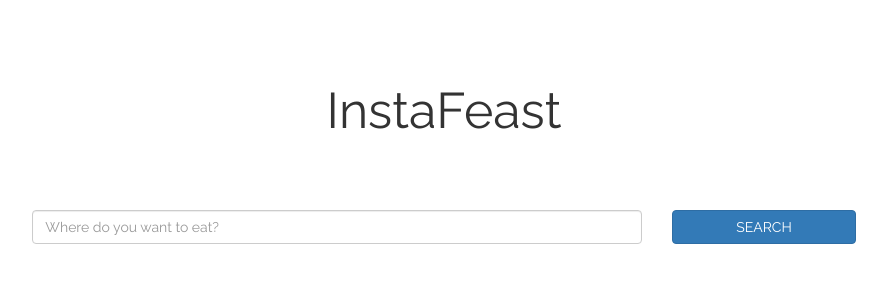
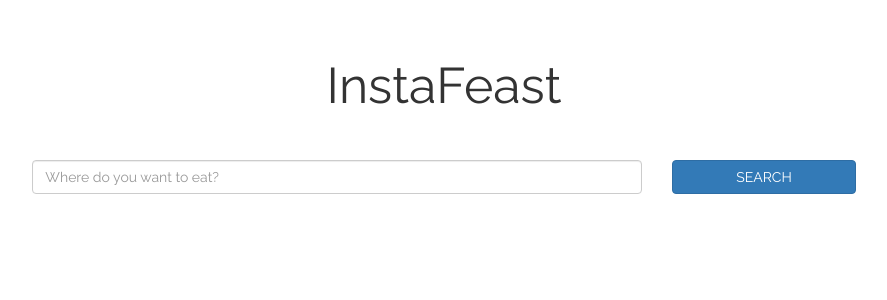
Before and after one commit to SuyashLakhotia/InstaFeast, a Django app: page / in a window 1280 px wide. Shown: the top 300 px of the page, without its empty margins (196-1083 px from the left). Run offline with Django 3.2, Linux system fonts and the light colour scheme; parts of the project's set-up code (start-up, migrations or seed data) failed here and were passed over; some libraries are stand-ins or nearby versions.

Commit message:
Fixed Minor Bugs

```diff
--- a/MainApp/templates/index.html
+++ b/MainApp/templates/index.html
@@ -23,7 +23,7 @@
 <body>
 
     <div class="container-fluid">
-        <div class="row" style="margin-top: 5%">
+        <div class="row" style="margin-top: 3%">
             <h1 style="text-align: center">InstaFeast</h1>
         </div>
     </div>
@@ -31,7 +31,7 @@
     <div class="container-fluid">
         <form method="post" action ="#" >
             {% csrf_token %}
-            <div class="row" style="margin-top: 5%">
+            <div class="row" style="margin-top: 3%">
                 <div class="col-md-6 col-md-offset-2">
                     <input id="pac-input" class="form-control" type="text" placeholder="Where do you want to eat?">
                     <input type="hidden" id="placeName" name="placeName">
--- a/MainApp/views.py
+++ b/MainApp/views.py
@@ -31,7 +31,7 @@ def Google_to_FB_to_Insta(name, lat, lng):
 	fb_places_names = []
 	fb_places_id = []
 
-	termsCheck = ['breakfast', 'brunch', 'lunch', 'dinner', 'food', 'dessert', 'delicious', 'tasty', 'yum']
+	termsCheck = ['breakfast', 'brunch', 'lunch', 'dinner', 'food', 'dessert', 'delicious', 'tasty', 'yum', 'drink', 'hungry']
 	insta_pic_urls = []
 	insta_pic_likes = []
 
@@ -59,10 +59,10 @@ def Google_to_FB_to_Insta(name, lat, lng):
 					insta_parsed = json.loads(json.dumps(insta_resp.json()))
 
 					if len(insta_parsed['data']) != 0:
-						insta_place_id = insta_parsed['data'][0]['id']
-						print(insta_parsed['data'][0]['name'] + ", " + insta_place_id)
+						insta_location = insta_parsed['data'][0]['id']
+						print(insta_parsed['data'][0]['name'] + ", " + insta_location)
 
-						insta_resp = requests.get('https://api.instagram.com/v1/locations/' + insta_place_id + '/media/recent?access_token=' + insta_access)
+						insta_resp = requests.get('https://api.instagram.com/v1/locations/' + insta_location + '/media/recent?access_token=' + insta_access)
 
 						if insta_resp.status_code != 200:
 							print('GET Instagram API {}'.format(insta_resp.status_code))	# Return empty list and display 'No Matches' label.
@@ -80,7 +80,7 @@ def Google_to_FB_to_Insta(name, lat, lng):
 										if insta_parsed['data'][y]['caption'] != None:
 											insta_caption = insta_parsed['data'][y]['caption']['text'].lower()
 											if any(term in insta_caption for term in termsCheck):
-												face_response_url = "https://apicloud-facerect.p.mashape.com/process-url.json?url="+urllib.parse.quote_plus(insta_parsed['data'][y]['images']['standard_resolution']['url'])
+												face_response_url = "https://apicloud-facerect.p.mashape.com/process-url.json?url=" + urllib.quote_plus(insta_parsed['data'][y]['images']['standard_resolution']['url'])
 												face_response_headers = {'X-Mashape-Key': mashape_access, 'Accept': 'application/json'}
 												face_response = requests.get(face_response_url, headers=face_response_headers)
 												face_response_parsed = json.loads(json.dumps(face_response.json()))
```
